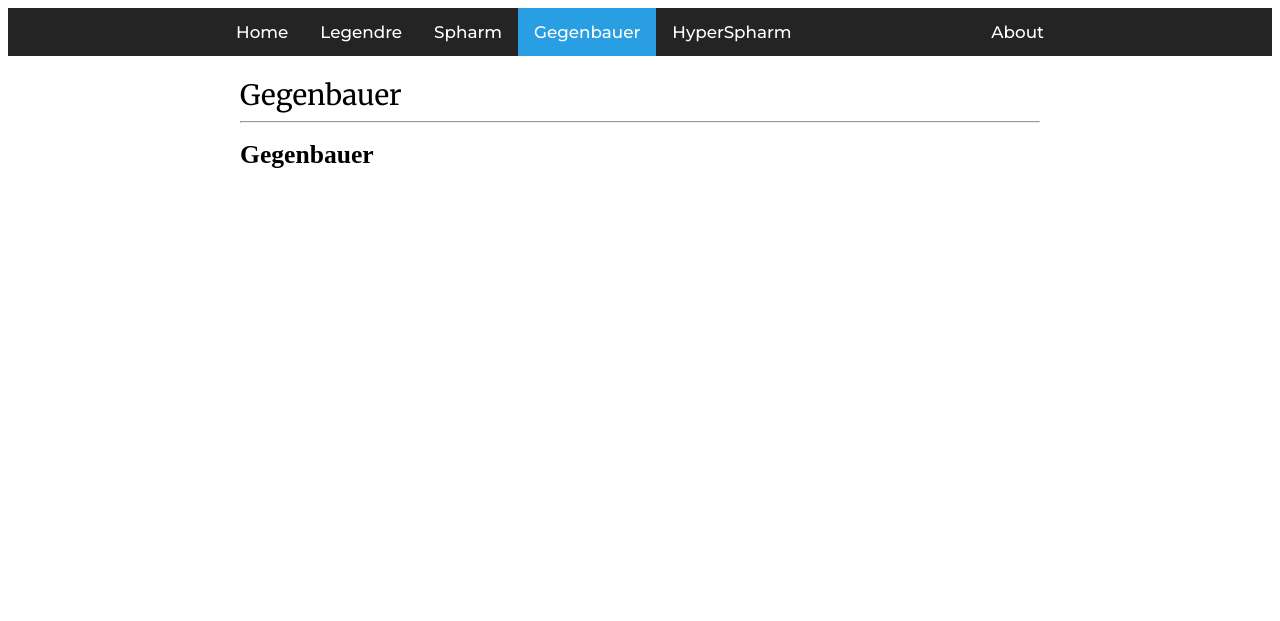
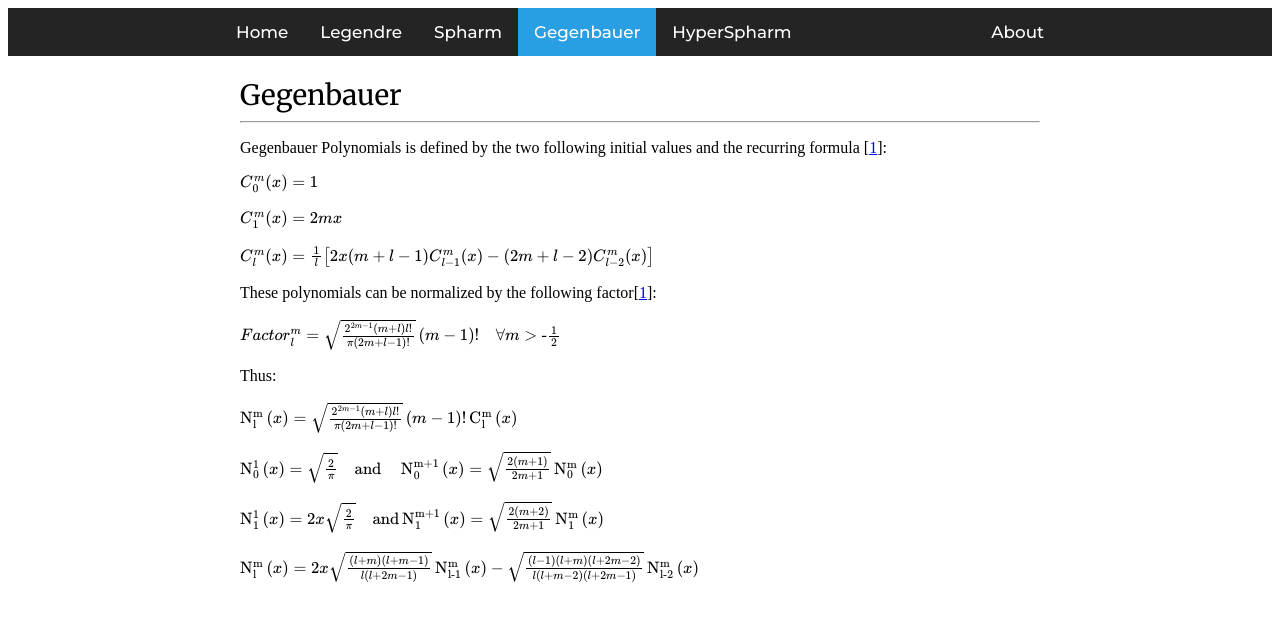
Before and after one commit to sylvaus/hyperspharm, a Jekyll site: the page built from gegenbauer.md, in a window 1280 px wide. Shown: the top 621 px of the page. Built offline with Jekyll 4.4.1, drawn with Linux system fonts in a browser that asks for light colours; nearby versions of some CDN libraries; our own code applies the rules of GitHub Pages for plain Markdown files; formulas are drawn with MathJax 3.

Commit message:
Finished moving all equations from Wiki to gh-pages

```diff
--- a/gegenbauer.md
+++ b/gegenbauer.md
@@ -1,5 +1,27 @@
 ---
 tab: Gegenbauer
+title: Gegenbauer
+math: true
 ---
 
-# Gegenbauer
+Gegenbauer Polynomials is defined by the two following initial values and the recurring formula [[1](https://en.wikipedia.org/wiki/Gegenbauer_polynomials)]:
+
+$C^m_{0}(x) = 1$
+
+$C^m_{1}(x) = 2mx$
+
+$C^m_{l}(x) = \frac{1}{l} \left[ 2x{\left (m + l - 1 \right )}C^m_{l-1}(x) -\left(2 m + l - 2\right) C^m_{l-2}(x) \right]$
+
+These polynomials can be normalized by the following factor[[1](https://en.wikipedia.org/wiki/Gegenbauer_polynomials)]:
+
+$Factor_l^m = \sqrt{\frac{2^{2m - 1}\left(m + l\right) l!}{\pi\left(2 m + l - 1\right)!}} \left(m - 1\right)! \quad \forall m > \text{-}\frac{1}{2}$
+
+Thus:
+
+$ \operatorname{N^m_l}{\left (x \right )} = \sqrt{\frac{2^{2m - 1}\left(m + l\right) l!}{\pi\left(2 m + l - 1\right)!}} \left(m - 1\right)!\operatorname{C^m_l}{\left (x \right )}$
+
+$\operatorname{N^{1}_{0}}{\left (x \right )} = \sqrt{\frac{2}{\pi}} \quad \text{and} \quad \operatorname{N^{m+1}_0}{\left (x \right )} = \sqrt{\frac{2(m+1)}{2m+1}}\operatorname{N^{m}_0}{\left (x \right )}$
+
+$\operatorname{N^{1}_{1}}{\left (x \right )} = 2 x \sqrt{\frac{2}{\pi}} \quad \text{and} \operatorname{N^{m+1}_1}{\left (x \right )} = \sqrt{\frac{2(m+2)}{2m+1}}\operatorname{N^{m}_1}{\left (x \right )}$
+
+$ \operatorname{N^m_l}{\left (x \right )} = 2 x \sqrt{\frac{ (l + m) (l + m - 1)}{l (l + 2 m - 1)}} \operatorname{N^m_{l-1}}{\left (x \right )} - \sqrt{\frac{\left(l - 1\right) \left(l + m\right) \left(l + 2 m - 2\right)}{l \left(l + m - 2\right) \left(l + 2 m - 1\right)}} \operatorname{N^{m}_{l-2}}{\left (x \right )}$
```
Also changed, not shown: hyperspharm.md (+5 -1 lines), spharm.md (+8 -1 lines).
